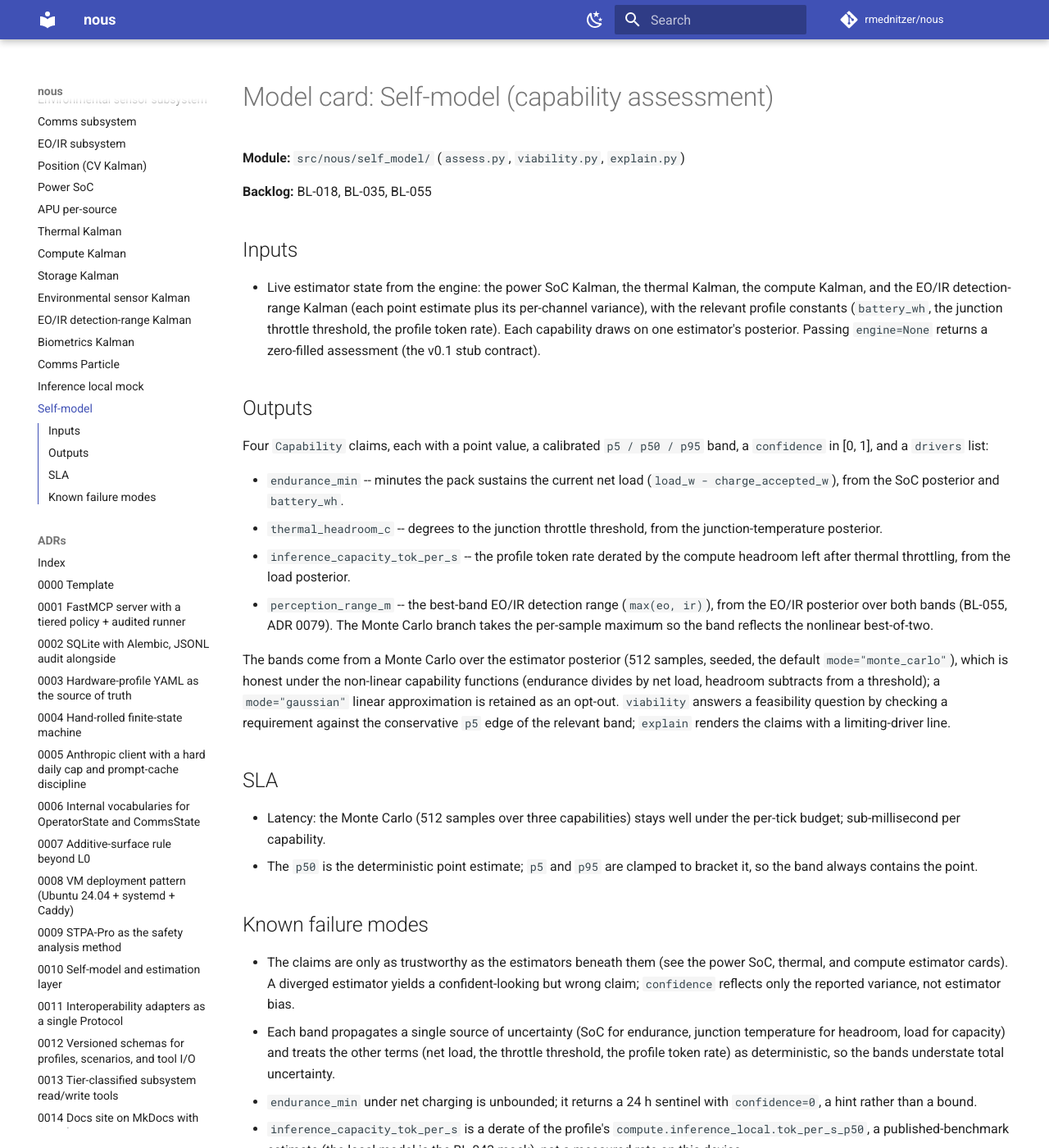
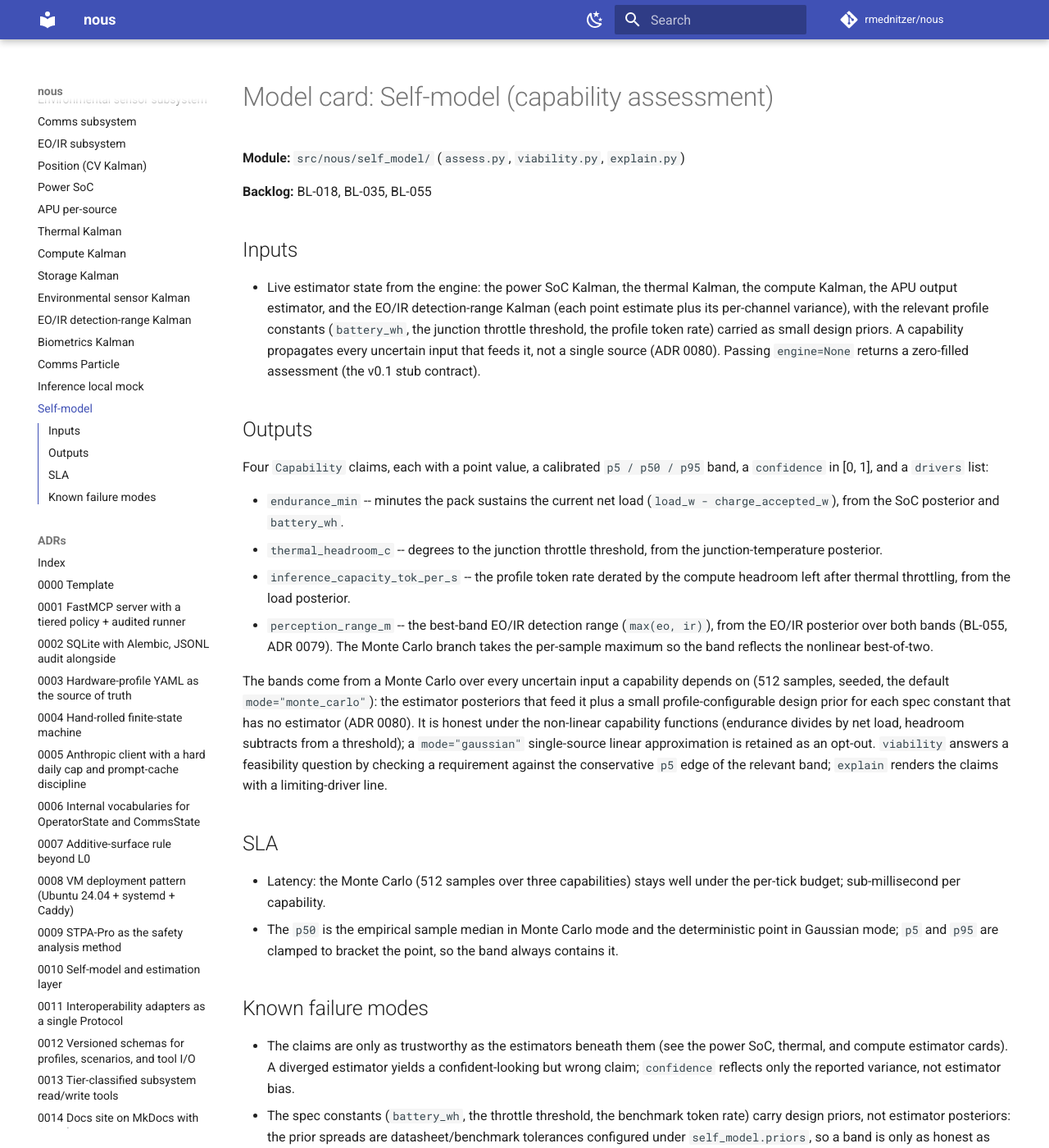
Before and after one commit to rmednitzer/nous, an MkDocs documentation site: the page built from docs/model-cards/self-model.md, in a window 1280 px wide and 1400 px high. Shown: the whole window at 82% size. Built offline with MkDocs 1.6.1 and Material for MkDocs 9.7.7, drawn with Linux system fonts in a browser that asks for light colours; comment, search, counter and statistics services are not loaded; some of the changed text lies outside the part shown.

Commit message:
feat(BL-035): honest multi-source capability quantiles (ADR 0080)
Self-model capability bands propagated a single estimator posterior and
treated the other inputs as exact, so they understated total uncertainty
(the model-card limitation, a DR-1 false-precision risk). Generalise each
capability's Monte Carlo to propagate every uncertain input it depends on.

Spec constants with no estimator (battery_wh, the junction throttle
threshold, the benchmark token rate) gain a small profile-configurable
design prior under self_model.priors, sampled in the MC path and on by
default; a value of 0 recovers the v0.1 band and a junk profile value
falls back to the default. Endurance can additionally propagate the
APU-charge and compute-draw posteriors through net load behind the opt-in
propagate_net_load (off by default: the 1/net_w term saturates near
energy balance and would break the SC-1 band monotonicity). The gaussian
fallback stays the single-source opt-out; the headline point stays
mode-invariant.

Read-side only: no estimator, subsystem, or MCP tool change. ADR 0080;
model-card limitation resolved; four new tests; full suite 1202 pass.

Co-Authored-By: Claude Opus 4.8 <noreply@anthropic.com>
Claude-Session: https://claude.ai/code/session_01RhgkRPDVtdaPX55p5eMYqq

```diff
--- a/docs/model-cards/self-model.md
+++ b/docs/model-cards/self-model.md
@@ -7,11 +7,13 @@
 ## Inputs
 
 - Live estimator state from the engine: the power SoC Kalman, the thermal
-  Kalman, the compute Kalman, and the EO/IR detection-range Kalman (each point
-  estimate plus its per-channel variance), with the relevant profile constants
-  (`battery_wh`, the junction throttle threshold, the profile token rate). Each
-  capability draws on one estimator's posterior. Passing `engine=None` returns a
-  zero-filled assessment (the v0.1 stub contract).
+  Kalman, the compute Kalman, the APU output estimator, and the EO/IR
+  detection-range Kalman (each point estimate plus its per-channel variance),
+  with the relevant profile constants (`battery_wh`, the junction throttle
+  threshold, the profile token rate) carried as small design priors. A
+  capability propagates every uncertain input that feeds it, not a single
+  source (ADR 0080). Passing `engine=None` returns a zero-filled assessment
+  (the v0.1 stub contract).
 
 ## Outputs
 
@@ -29,10 +31,13 @@ Four `Capability` claims, each with a point value, a calibrated
   The Monte Carlo branch takes the per-sample maximum so the band reflects the
   nonlinear best-of-two.
 
-The bands come from a Monte Carlo over the estimator posterior (512 samples,
-seeded, the default `mode="monte_carlo"`), which is honest under the non-linear
-capability functions (endurance divides by net load, headroom subtracts from a
-threshold); a `mode="gaussian"` linear approximation is retained as an opt-out.
+The bands come from a Monte Carlo over every uncertain input a capability
+depends on (512 samples, seeded, the default `mode="monte_carlo"`): the
+estimator posteriors that feed it plus a small profile-configurable design
+prior for each spec constant that has no estimator (ADR 0080). It is honest
+under the non-linear capability functions (endurance divides by net load,
+headroom subtracts from a threshold); a `mode="gaussian"` single-source linear
+approximation is retained as an opt-out.
 `viability` answers a feasibility question by checking a requirement against
 the conservative `p5` edge of the relevant band; `explain` renders the claims
 with a limiting-driver line.
@@ -41,8 +46,9 @@ with a limiting-driver line.
 
 - Latency: the Monte Carlo (512 samples over three capabilities) stays well
   under the per-tick budget; sub-millisecond per capability.
-- The `p50` is the deterministic point estimate; `p5` and `p95` are clamped to
-  bracket it, so the band always contains the point.
+- The `p50` is the empirical sample median in Monte Carlo mode and the
+  deterministic point in Gaussian mode; `p5` and `p95` are clamped to bracket
+  the point, so the band always contains it.
 
 ## Known failure modes
 
@@ -50,10 +56,13 @@ with a limiting-driver line.
   power SoC, thermal, and compute estimator cards). A diverged estimator
   yields a confident-looking but wrong claim; `confidence` reflects only the
   reported variance, not estimator bias.
-- Each band propagates a single source of uncertainty (SoC for endurance,
-  junction temperature for headroom, load for capacity) and treats the other
-  terms (net load, the throttle threshold, the profile token rate) as
-  deterministic, so the bands understate total uncertainty.
+- The spec constants (`battery_wh`, the throttle threshold, the benchmark token
+  rate) carry design priors, not estimator posteriors: the prior spreads are
+  datasheet/benchmark tolerances configured under `self_model.priors`, so a band
+  is only as honest as those priors. Endurance can also propagate the net-load
+  posteriors (APU charge, compute draw) behind the opt-in
+  `self_model.priors.propagate_net_load`, off by default because the `1/net_w`
+  term saturates the upper quantile near energy balance.
 - `endurance_min` under net charging is unbounded; it returns a 24 h sentinel
   with `confidence=0`, a hint rather than a bound.
 - `inference_capacity_tok_per_s` is a derate of the profile's
--- a/mkdocs.yml
+++ b/mkdocs.yml
@@ -168,6 +168,7 @@ nav:
       - "0077 EO/IR thermo-optical sensor as a detection-range envelope": adr/0077-eoir-thermo-optical-sensor.md
       - "0078 EO/IR terrain line-of-sight masking": adr/0078-eoir-terrain-line-of-sight.md
       - "0079 perception_range self-model capability": adr/0079-self-model-perception-range.md
+      - "0080 honest multi-source capability quantiles": adr/0080-self-model-honest-multi-source-quantiles.md
       # END generated ADR nav
   - STPA:
       - Overview: stpa/README.md
```
Also changed, not shown: CHANGELOG.md (+17 -0 lines), docs/adr/0080-self-model-honest-multi-source-quantiles.md (added, +108 -0 lines), docs/adr/README.md (+1 -0 lines), docs/backlog.md (+1 -1 lines), 2 other files.
